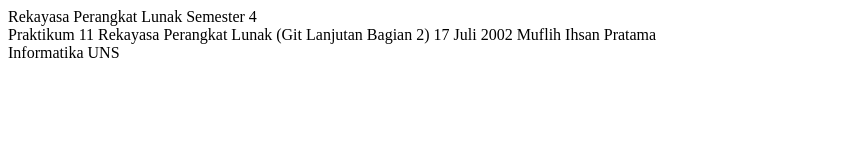
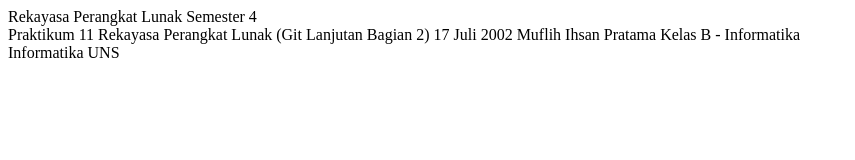
Before and after one commit to muflihsan/praktikumRPL, a plain HTML site: page index.html in a window 1280 px wide. Shown: the whole page, without its empty margins (0-855 px from the left). Drawn offline with Linux system fonts and the light colour scheme.

Commit message:
edit index.html

```diff
--- a/index.html
+++ b/index.html
@@ -15,6 +15,8 @@
 
     17 Juli 2002
     Muflih Ihsan Pratama
+    Kelas B - Informatika
+
     <footer>
         Informatika UNS
     </footer>
```
